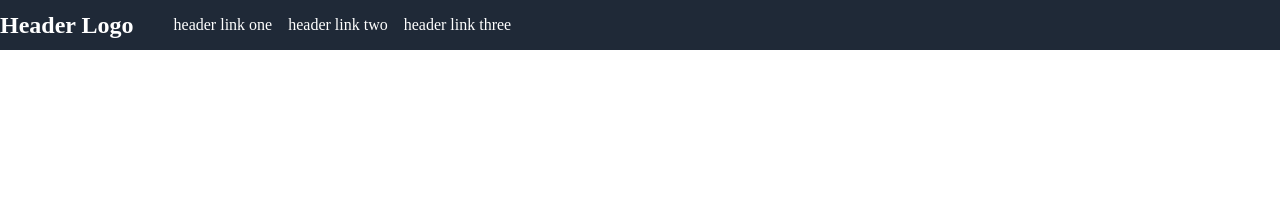
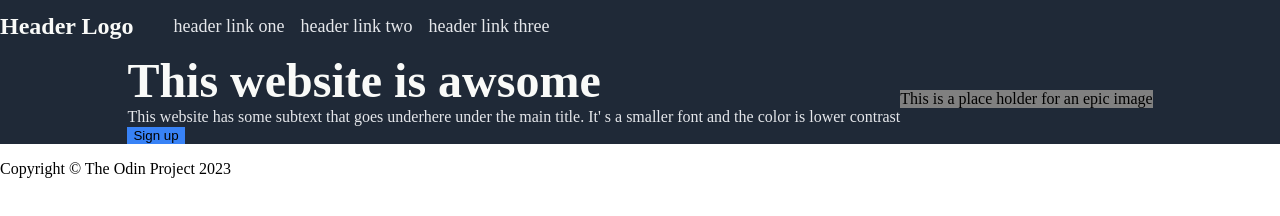
Before and after one commit to Nooorrrr/Odin-Landing-page, a plain HTML site: page index.html in a window 1280 px wide. Drawn offline with Linux system fonts and the light colour scheme.

Commit message:
added footer and done a bit of hero section

```diff
--- a/index.html
+++ b/index.html
@@ -16,6 +16,22 @@
         <li><a href="#">header link three</a></li>
       </ul>
     </div>
+    <div class="content">
+    <div class="hero">
+        <div class="leftsiide">
+            <div class="main">This website is awsome</div>
+            <div class="small">This website has some subtext that goes underhere under the main title. It' s a smaller font and the color is lower contrast </div>
+            <button class="btn1">Sign up</button>
+        </div>
+        <div class="img">This is a place holder for an epic image</div>
+
+    </div>
+    </div>
+
+    <div class="footer">
+    <p class="copy">Copyright &copy; The Odin Project <span id="year">2023</span></p>
+    </div>
+
 
 </body>
 </html>
--- a/style.css
+++ b/style.css
@@ -1,12 +1,14 @@
 body{
     padding: 0;
     margin: 0;
+
+
 }
 .header{
     display: flex;
     align-items: center;
     background-color: #1f2937;
-    color:white;
+    color:#F9FAF8;
 
 }
 .the{
@@ -22,6 +24,39 @@ ul{
 }
 
 a{
+    font-size: 18px;
     text-decoration: none;
-    color: white;
+    color: #E5E7Eb;
+    font-weight: 300;
 }
+
+.hero{
+    background-color: #1f2937;
+    display: flex;
+    justify-content: center;
+    align-items: center;
+}
+
+.main{
+    color: #F9FAF8;
+    font-weight: 700;
+    font-size: 48px;
+}
+
+.small{
+    color:#E5E7Eb;
+}
+
+.btn1{
+    background-color: #3882F6;
+    border: none;
+}
+
+.img{
+    background-color: grey;
+}
+
+.leftside{
+    display: flex;
+    flex-direction: column;
+}
```
